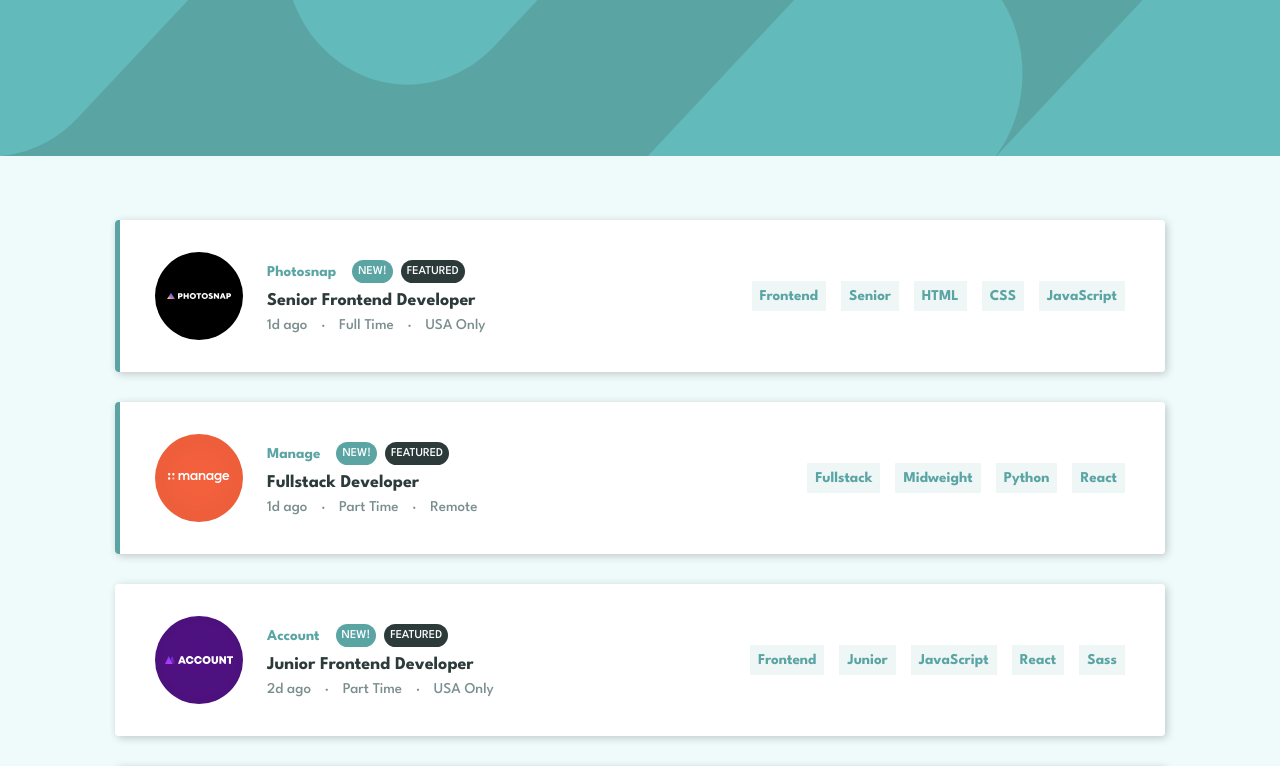
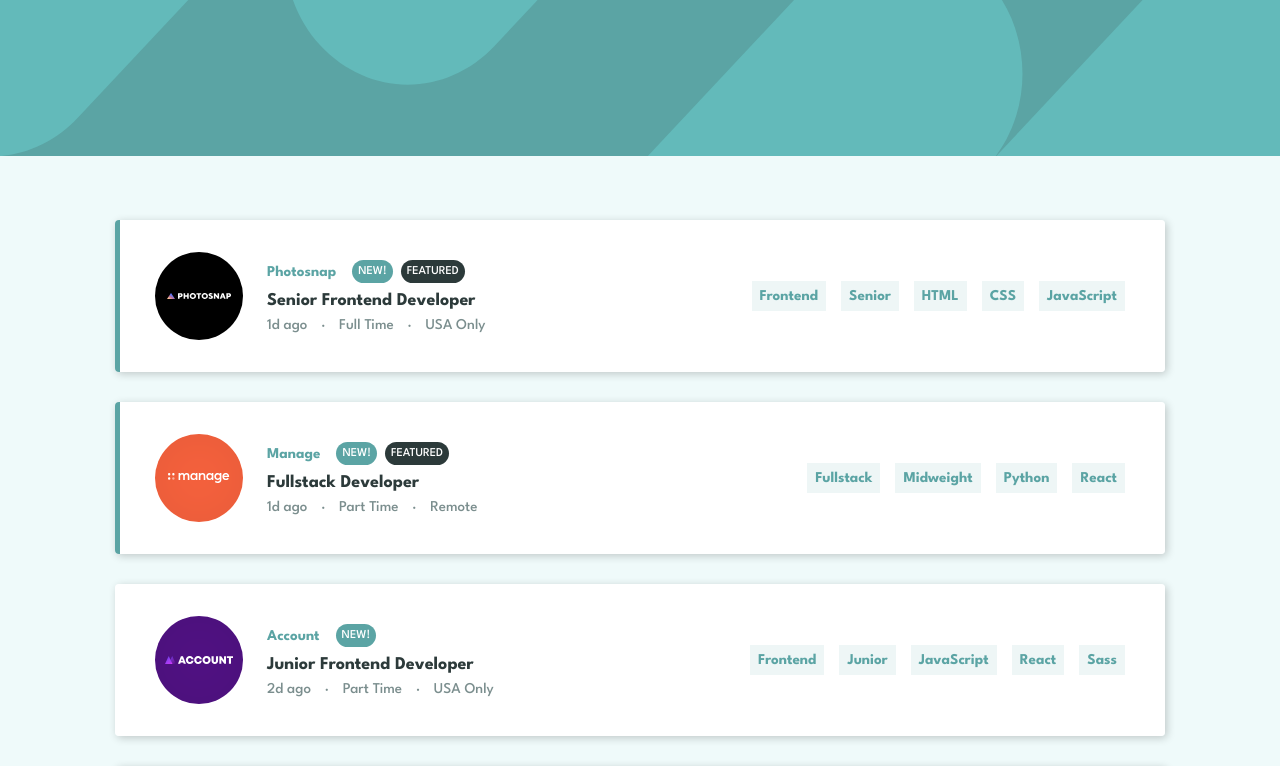
Before and after one commit to michael-truscott/frontendmentor_joblistings, a React (Create React App) app: page / in a window 1280 px wide. Shown: the top 766 px of the page. Built offline with nearby package versions, Linux system fonts and the light colour scheme.

Commit message:
JobListing - Fix featured tag showing incorrectly

```diff
--- a/src/JobListing.js
+++ b/src/JobListing.js
@@ -24,7 +24,7 @@ function JobSummary({job}) {
       <div className="JobSummary__company-and-highlights">
         <p className="JobSummary__company">{job.company}</p>
         {job.new && <div className="new">New!</div>}
-        {job.new && <div className="featured">Featured</div>}
+        {job.featured && <div className="featured">Featured</div>}
       </div>
       <p className="JobSummary__position">{job.position}</p>
       <p className="JobSummary__details">{job.postedAt} <span className="interpunct">·</span> {job.contract} <span className="interpunct">·</span> {job.location}</p>
```
